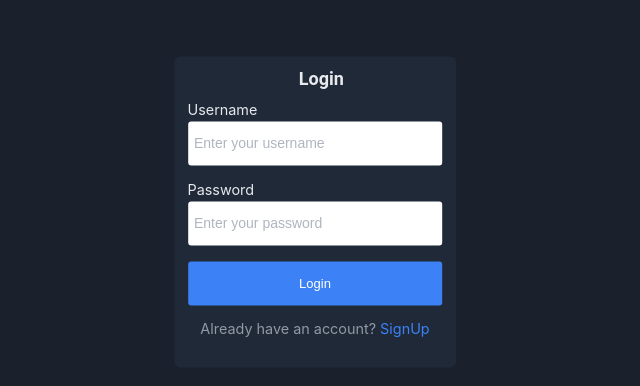
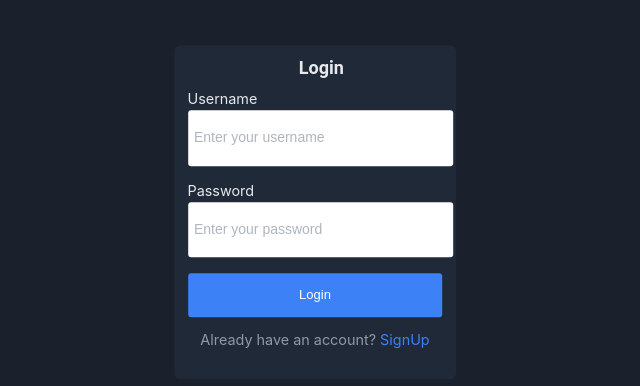
Before and after one commit to Baha-Alawneh/Villages-Management-System, a React (Create React App) app: page /login in a window 1280 px wide. Shown: the part 188-574 px from the top of the page, without its empty margins (325-965 px from the left). Built offline with nearby package versions, Linux system fonts and the light colour scheme.

Commit message:
feat: logout

```diff
--- a/src/pages/signup/register.css
+++ b/src/pages/signup/register.css
@@ -1,22 +1,22 @@
 
 :root{
-    --main-color:#1f2937;
-    --secondary-color:#1a202c;
-    --text-color:#e7e9ed;
-    --prompt-color:#9299a5;
-    --click-color:#3c82f6;
+    --main2-color:#1f2937;
+    --secondee-color:#1a202c;
+    --text2-color:#e7e9ed;
+    --prompt2-color:#9299a5;
+    --click2-color:#3c82f6;
 }
 
 
-*{
+/* *{
     -webkit-box-sizing: border-box;
     -moz-box-sizing: border-box;
     box-sizing: border-box;
 
-}
+} */
 
 .outer-container-register{
-    background-color: var(--secondary-color);
+    background-color: var(--secondee-color);
     height: 100vh;
     position: relative;
 
@@ -28,12 +28,12 @@
     left: 50%;
     transform: translate(-50%, -50%);
     width: 22%;
-    background-color: var(--main-color);
+    background-color: var(--main2-color);
     border-radius: 0.5vw;
 }
 .inner-container-register h1{
 
-    color: var(--text-color);
+    color: var(--text2-color);
     font-family: "Roboto", sans-serif;
     font-weight: 600;
     font-style: normal;
@@ -43,7 +43,7 @@
 }
 
 .inner-container-register label{
-    color: var(--text-color);
+    color: var(--text2-color);
     display: block;
     font-size: 0.9rem;
     margin-bottom: 0.2rem;
@@ -64,7 +64,7 @@ border: none;
 outline: none;
 }
 .inner-container-register input:focus{
-outline: 2px solid var(--click-color);
+outline: 2px solid var(--click2-color);
 }
 .inner-container-register input::placeholder {
     color: #9ba3af;
@@ -83,7 +83,7 @@ outline: 2px solid var(--click-color);
 }
 
 .already-register{
-    color: var(--prompt-color);
+    color: var(--prompt2-color);
     text-align: center;
     font-size: 0.9rem;
     position: relative;
@@ -91,6 +91,6 @@ outline: 2px solid var(--click-color);
 
 }
 .already-register a {
-    color: var(--click-color);
+    color: var(--click2-color);
     text-decoration: none;
 }
```
